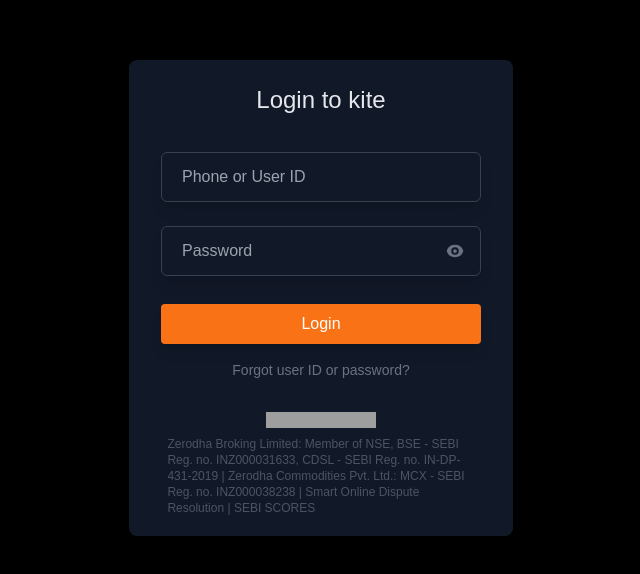
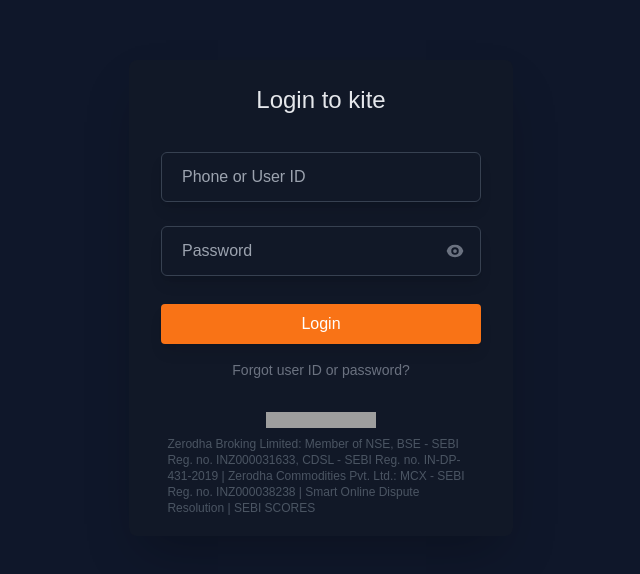
Before and after one commit to RikenMor001/Zerodha_Kite, a Next.js app: page / in a window 1280 px wide. Shown: the part 102-676 px from the top of the page, without its empty margins (319-959 px from the left). Built offline with nearby package versions, Linux system fonts and the light colour scheme; grey boxes are pictures that could not be loaded.

Commit message:
Update page.tsx

```diff
--- a/app/page.tsx
+++ b/app/page.tsx
@@ -26,8 +26,8 @@
   };
 
   return (
-    <div className="flex justify-center items-center bg-black min-h-screen text-gray-200">
-      <div className="rounded-lg shadow-lg w-96 bg-gray-900">
+    <div className="flex justify-center items-center bg-slate-900 min-h-screen text-gray-200">
+      <div className="rounded-lg shadow-2xl w-96 bg-gray-900">
         <div className="flex flex-col justify-center items-center font-light text-2xl p-6 text-gray-200">
           Login to kite
         </div>
@@ -99,7 +99,6 @@
 
 export function Input({
   placeholder,
-  type,
   value,
   onChange,
   error,
```
